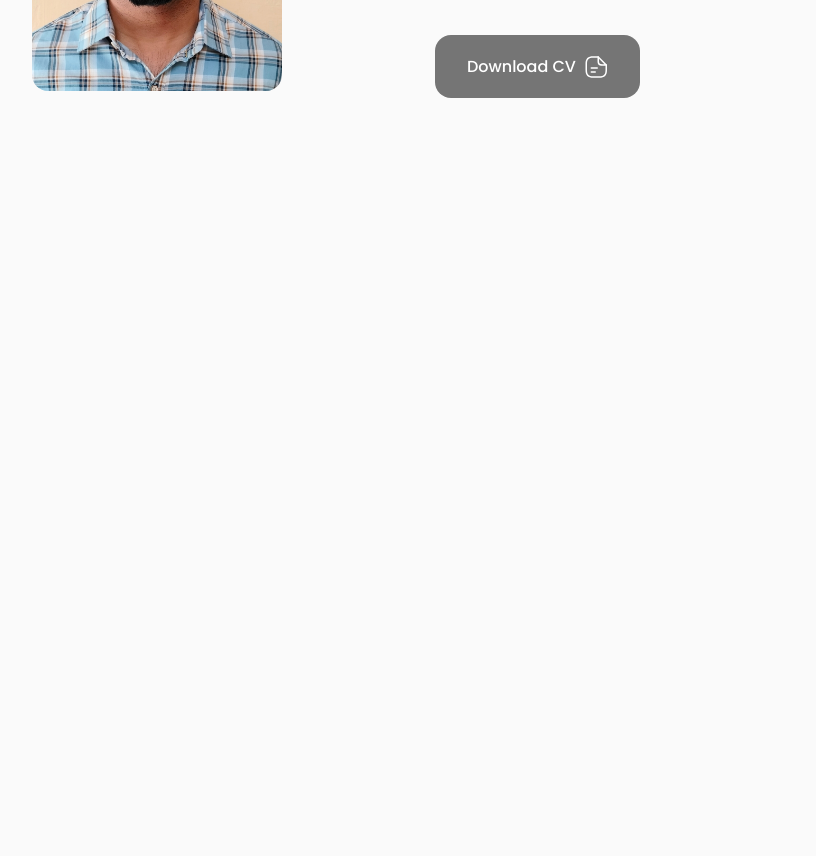
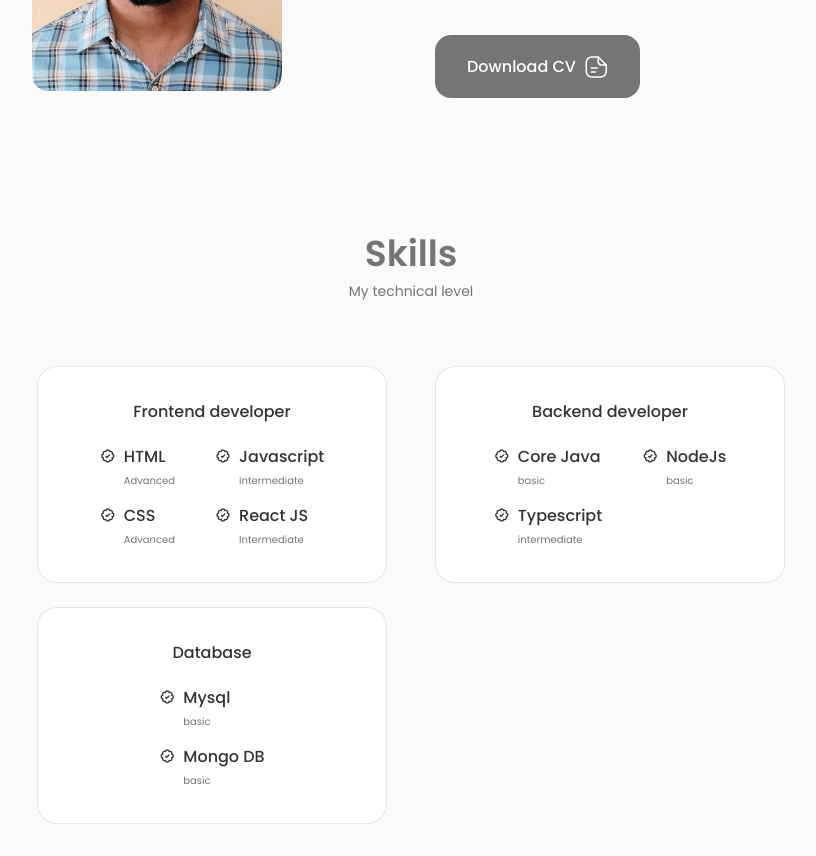
Before and after one commit to AbhishekGarg0507/portfolio_react, a React (Create React App) app: page / in a window 1280 px wide. Shown: the part 1120-1976 px from the top of the page, without its empty margins (229-1045 px from the left). Before the commit the page ends 1250 px from the top, so only its background shows below. Built offline with nearby package versions, Linux system fonts and the light colour scheme.

Commit message:
add skills section

```diff
--- a/src/App.js
+++ b/src/App.js
@@ -1,7 +1,8 @@
 import './App.css';
 import Header from '../src/components/header/Header';
 import Home from './components/home/Home';
-import About from './components/about/About'
+import About from './components/about/About';
+import Skills from './components/skills/Skills';
 
 
 function App() {
@@ -12,6 +13,7 @@
     <main className='main'>
       <Home />
       <About />
+      <Skills />
     </main>
     </>
   );
--- /dev/null
+++ b/src/components/skills/Backend.jsx
@@ -0,0 +1,45 @@
+import React from 'react'
+
+const Backend = () => {
+  return (
+    <div className="skills__content">
+        <h3 className="skills__title">Backend developer</h3>
+
+        <div className="skills__box">
+            <div className="skills__group">
+                <div className="skills__data">
+                    <i className="bx bx-badge-check"></i>
+
+                    <div>
+                        <h3 className="skills__name">Core Java</h3>
+                        <span className="skills__level">basic</span>
+                    </div>
+                </div>
+
+                <div className="skills__data">
+                    <i className="bx bx-badge-check"></i>
+
+                    <div>
+                        <h3 className="skills__name">Typescript</h3>
+                        <span className="skills__level">intermediate</span>
+                    </div>
+                </div>
+            </div>
+            <div className='skills__group'>
+                <div className="skills__data">
+                    <i className="bx bx-badge-check"></i>
+
+                    <div>
+                        <h3 className="skills__name">NodeJs</h3>
+                        <span className="skills__level">basic</span>
+                    </div>
+                </div>
+
+
+            </div>
+        </div>
+    </div>
+  )
+}
+
+export default Backend
--- /dev/null
+++ b/src/components/skills/Database.jsx
@@ -0,0 +1,34 @@
+import React from 'react'
+
+const Database = () => {
+  return (
+    <div className="skills__content">
+        <h3 className="skills__title">Database</h3>
+
+        <div className="skills__box">
+            <div className="skills__group">
+                <div className="skills__data">
+                    <i className="bx bx-badge-check"></i>
+
+                    <div>
+                        <h3 className="skills__name">Mysql</h3>
+                        <span className="skills__level">basic</span>
+                    </div>
+                </div>
+
+                <div className="skills__data">
+                    <i className="bx bx-badge-check"></i>
+
+                    <div>
+                        <h3 className="skills__name">Mongo DB</h3>
+                        <span className="skills__level">basic</span>
+                    </div>
+                </div>
+
+            </div>
+        </div>
+    </div>
+  )
+}
+
+export default Database
--- /dev/null
+++ b/src/components/skills/Frontend.jsx
@@ -0,0 +1,53 @@
+import React from 'react'
+
+const Frontend = () => {
+  return (
+    <div className="skills__content">
+        <h3 className="skills__title">Frontend developer</h3>
+
+        <div className="skills__box">
+            <div className="skills__group">
+                <div className="skills__data">
+                    <i className="bx bx-badge-check"></i>
+
+                    <div>
+                        <h3 className="skills__name">HTML</h3>
+                        <span className="skills__level">Advanced</span>
+                    </div>
+                </div>
+
+                <div className="skills__data">
+                    <i className="bx bx-badge-check"></i>
+
+                    <div>
+                        <h3 className="skills__name">CSS</h3>
+                        <span className="skills__level">Advanced</span>
+                    </div>
+                </div>
+            </div>
+
+            <div className="skills__group">
+                <div className="skills__data">
+                    <i className="bx bx-badge-check"></i>
+
+                    <div>
+                        <h3 className="skills__name">Javascript</h3>
+                        <span className="skills__level">Intermediate</span>
+                    </div>
+                </div>
+
+                <div className="skills__data">
+                    <i className="bx bx-badge-check"></i>
+
+                    <div>
+                        <h3 className="skills__name">React JS</h3>
+                        <span className="skills__level">Intermediate</span>
+                    </div>
+                </div>
+            </div>
+        </div>
+    </div>
+  )
+}
+
+export default Frontend
--- /dev/null
+++ b/src/components/skills/Skills.jsx
@@ -0,0 +1,22 @@
+import React from "react";
+import "./skills.css";
+import Frontend from "./Frontend";
+import Backend from "./Backend";
+import Database from "./Database";
+
+const Skills = () => {
+    return (
+        <section className="skills section" id="skills">
+            <h2 className="section__title">Skills</h2>
+            <span className="section__subtitle"> My technical level</span>
+
+            <div className="skills__container grid">
+                <Frontend />
+                <Backend />
+                <Database />
+            </div>
+        </section>
+    )
+}
+
+export default Skills;
--- /dev/null
+++ b/src/components/skills/skills.css
@@ -0,0 +1,51 @@
+.skills__container{
+    grid-template-columns: repeat(2 , 350px);
+    column-gap: 3rem;
+    justify-content: center;
+}
+
+.skills__content{
+    background-color: var(--container-color);
+    border: 1px solid rgba(0, 0, 0, 0.1);
+    padding: 2rem 4rem;
+    border-radius: 1.25rem;
+}
+
+.skills__title{
+    font-size: var(--normal-font-size);
+    font-weight: var(--font-medium);
+    text-align: center;
+    margin-bottom: var(--mb-1-5);
+}
+
+.skills__box{
+    display: flex;
+    justify-content: center;
+    column-gap: 2.5rem;
+}
+
+.skills__group{
+    display: grid;
+    align-items: flex-start;
+    row-gap: 1rem;
+}
+
+.skills__data{
+    display: flex;
+    column-gap: 0.5rem;
+}
+
+.skills .bx-badge-check{
+    font-size: 1rem;
+    color: var(--title-color);
+}
+
+.skills__name{
+    font-size: var(--normal-font-size);
+    font-weight: var(--font-medium);
+    line-height: 18px;
+}
+
+.skills__level{
+    font-size: var(--tiny-font-size);
+}
```
